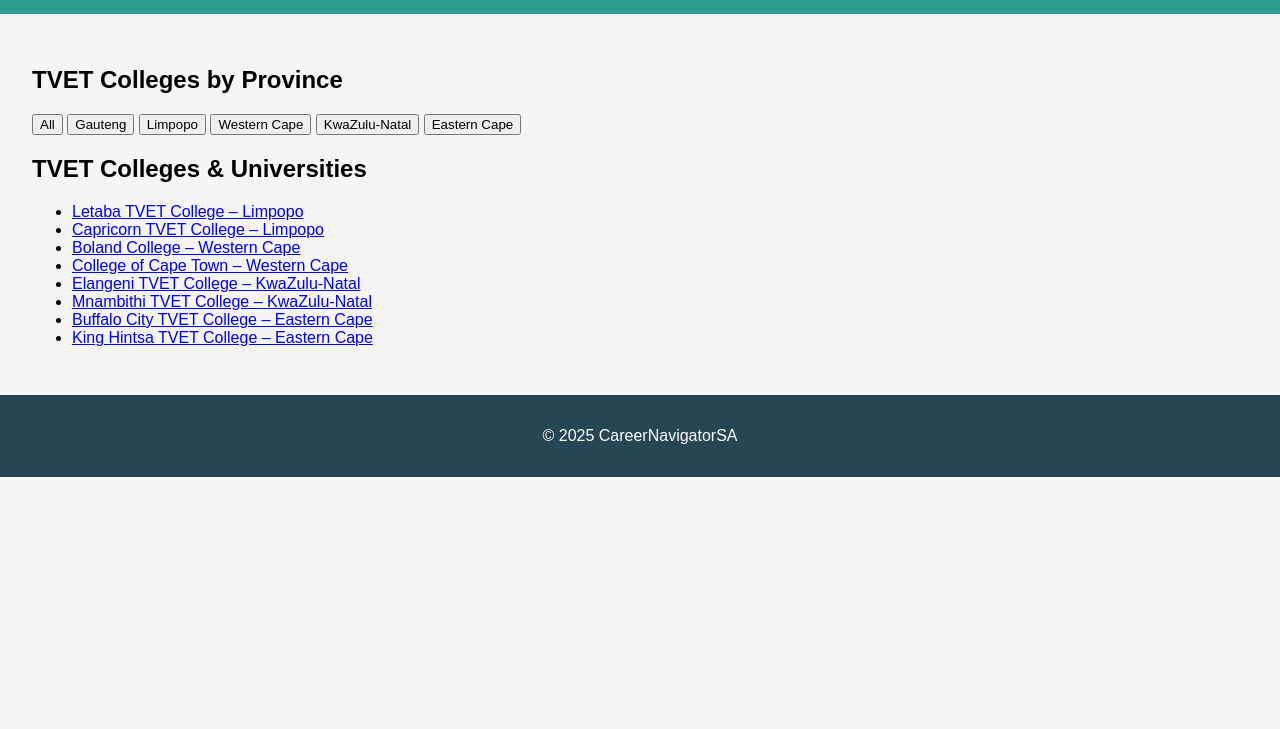
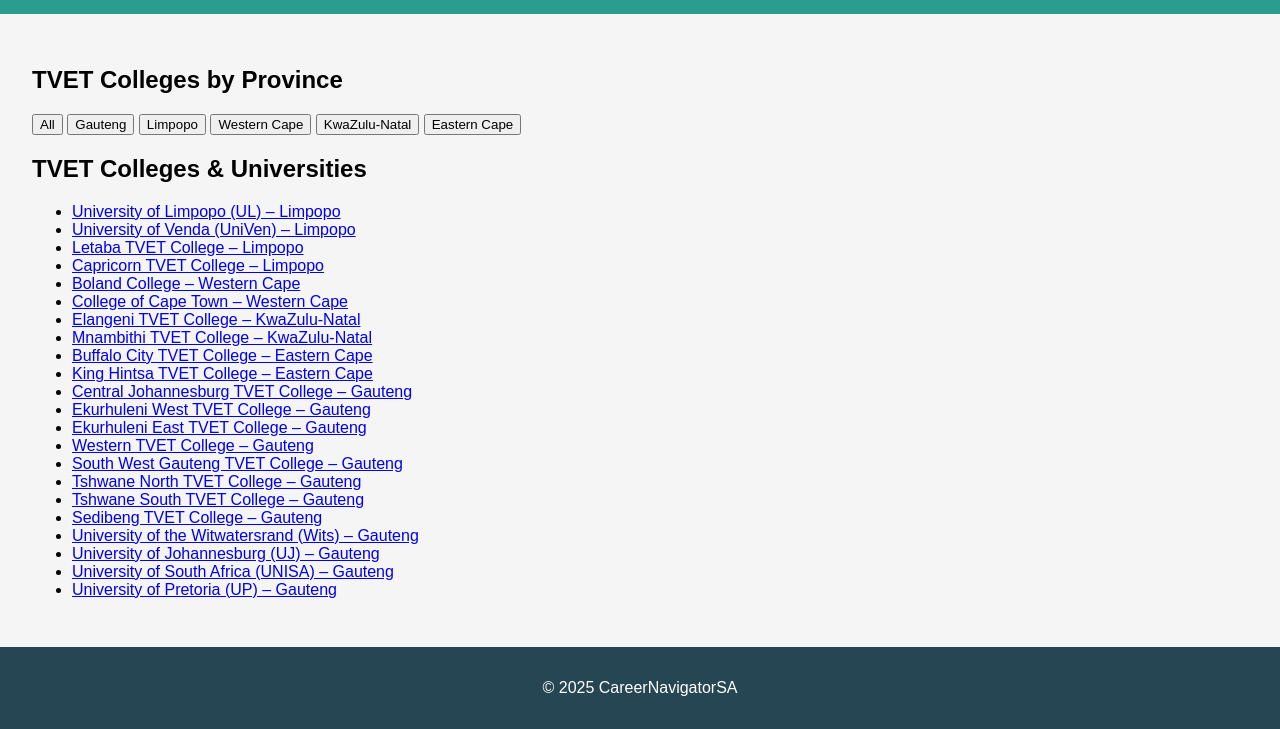
Before and after one commit to KaraboMo22/CareerNavigatorSA, a plain HTML site: page institutions.html in a window 1280 px wide. Shown: the part 116-845 px from the top of the page. Before the commit the page ends 800 px from the top, so only its background shows below. Drawn offline with Linux system fonts and the light colour scheme.

Commit message:
Update institutions.html

```diff
--- a/institutions.html
+++ b/institutions.html
@@ -32,7 +32,45 @@
   </div>
 
     <h2>TVET Colleges & Universities</h2>
-    <ul id="college-list"> <li class="college-item Limpopo"><a href="https://www.letcol.co.za" target="_blank">Letaba TVET College – Limpopo</a></li> <li class="college-item Limpopo"><a href="https://www.capricorncollege.edu.za" target="_blank">Capricorn TVET College – Limpopo</a></li> <li class="college-item WesternCape"><a href="https://www.bolandcollege.com" target="_blank">Boland College – Western Cape</a></li> <li class="college-item WesternCape"><a href="https://www.capecollege.edu.za" target="_blank">College of Cape Town – Western Cape</a></li> <li class="college-item KZN"><a href="https://www.elangeni.edu.za" target="_blank">Elangeni TVET College – KwaZulu-Natal</a></li> <li class="college-item KZN"><a href="https://www.mgc.tvet.gov.za" target="_blank">Mnambithi TVET College – KwaZulu-Natal</a></li> <li class="college-item EasternCape"><a href="https://www.bccollege.co.za" target="_blank">Buffalo City TVET College – Eastern Cape</a></li> <li class="college-item EasternCape"><a href="https://www.kinghintsacollege.edu.za" target="_blank">King Hintsa TVET College – Eastern Cape</a></li> </ul>
+    <ul id="college-list"> <li class="college-item Limpopo">
+    <a href="https://www.ul.ac.za" target="_blank">University of Limpopo (UL) – Limpopo</a>
+  </li>
+  <li class="college-item Limpopo">
+    <a href="https://www.univen.ac.za" target="_blank">University of Venda (UniVen) – Limpopo</a>
+  </li><li class="college-item Limpopo"><a href="https://www.letcol.co.za" target="_blank">Letaba TVET College – Limpopo</a></li> <li class="college-item Limpopo"><a href="https://www.capricorncollege.edu.za" target="_blank">Capricorn TVET College – Limpopo</a></li> <li class="college-item WesternCape"><a href="https://www.bolandcollege.com" target="_blank">Boland College – Western Cape</a></li> <li class="college-item WesternCape"><a href="https://www.capecollege.edu.za" target="_blank">College of Cape Town – Western Cape</a></li> <li class="college-item KZN"><a href="https://www.elangeni.edu.za" target="_blank">Elangeni TVET College – KwaZulu-Natal</a></li> <li class="college-item KZN"><a href="https://www.mgc.tvet.gov.za" target="_blank">Mnambithi TVET College – KwaZulu-Natal</a></li> <li class="college-item EasternCape"><a href="https://www.bccollege.co.za" target="_blank">Buffalo City TVET College – Eastern Cape</a></li> <li class="college-item EasternCape"><a href="https://www.kinghintsacollege.edu.za" target="_blank">King Hintsa TVET College – Eastern Cape</a></li> <li class="college-item Gauteng">
+    <a href="https://www.centraljohannesburgcollege.co.za" target="_blank">Central Johannesburg TVET College – Gauteng</a>
+  </li>
+  <li class="college-item Gauteng">
+    <a href="https://www.ewc.edu.za" target="_blank">Ekurhuleni West TVET College – Gauteng</a>
+  </li>
+  <li class="college-item Gauteng">
+    <a href="https://www.eec.edu.za" target="_blank">Ekurhuleni East TVET College – Gauteng</a>
+  </li>
+  <li class="college-item Gauteng">
+    <a href="https://www.westcol.co.za" target="_blank">Western TVET College – Gauteng</a>
+  </li>
+  <li class="college-item Gauteng">
+    <a href="https://www.swgc.co.za" target="_blank">South West Gauteng TVET College – Gauteng</a>
+  </li><li class="college-item Gauteng">
+    <a href="https://www.tnc.edu.za" target="_blank">Tshwane North TVET College – Gauteng</a>
+  </li>
+  <li class="college-item Gauteng">
+    <a href="https://www.tsc.edu.za" target="_blank">Tshwane South TVET College – Gauteng</a>
+  </li>
+  <li class="college-item Gauteng">
+    <a href="https://www.sedcol.co.za" target="_blank">Sedibeng TVET College – Gauteng</a>
+  </li><li class="college-item Gauteng">
+    <a href="https://www.wits.ac.za" target="_blank">University of the Witwatersrand (Wits) – Gauteng</a>
+  </li>
+  <li class="college-item Gauteng">
+    <a href="https://www.uj.ac.za" target="_blank">University of Johannesburg (UJ) – Gauteng</a>
+  </li>
+  <li class="college-item Gauteng">
+    <a href="https://www.unisa.ac.za" target="_blank">University of South Africa (UNISA) – Gauteng</a>
+  </li>
+  <li class="college-item Gauteng">
+    <a href="https://www.up.ac.za" target="_blank">University of Pretoria (UP) – Gauteng</a>
+  </li></ul>
     </main>
 
     <script>
```
